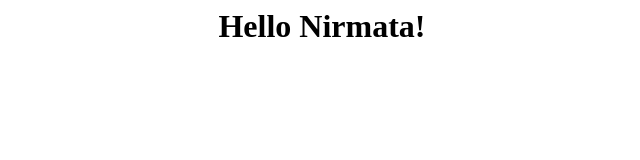
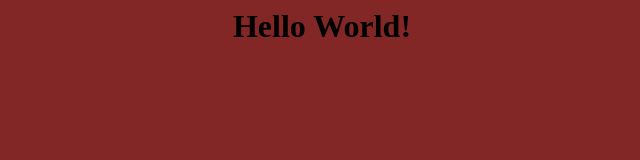
Before and after one commit to guysyml/helloworld, a plain HTML site: page index.html in a window 1280 px wide. Shown: the whole page, without its empty margins (318-958 px from the left). Drawn offline with Linux system fonts and the light colour scheme.

Commit message:
Update index.html

```diff
--- a/index.html
+++ b/index.html
@@ -2,9 +2,9 @@
   <head>
     <title>Nirmata - Hello World</title>
   </head>
-  <body bgcolor="#ffffff">
+  <body bgcolor="#822726">
     <p/>
-    <center><h1> Hello Nirmata! </h1>
+    <center><h1> Hello World! </h1>
     </center>
   </body>
 </html>
```
